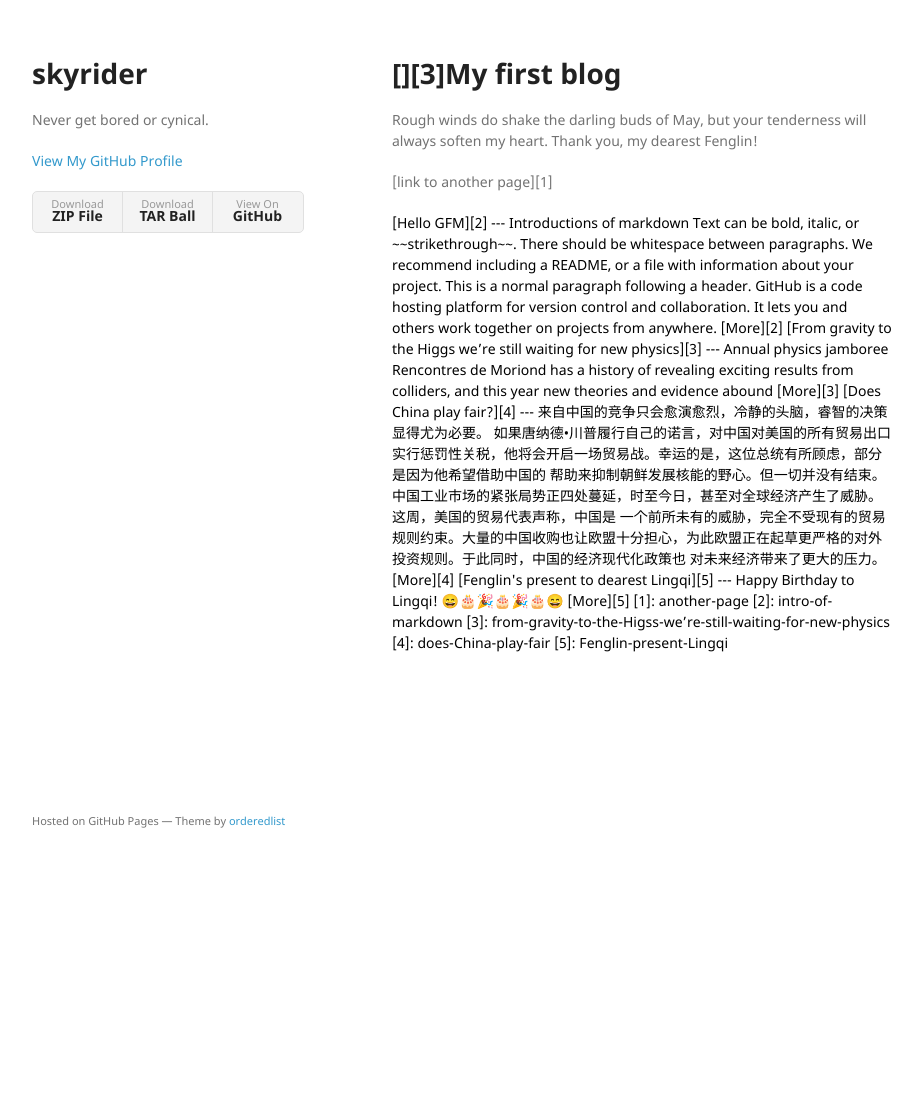
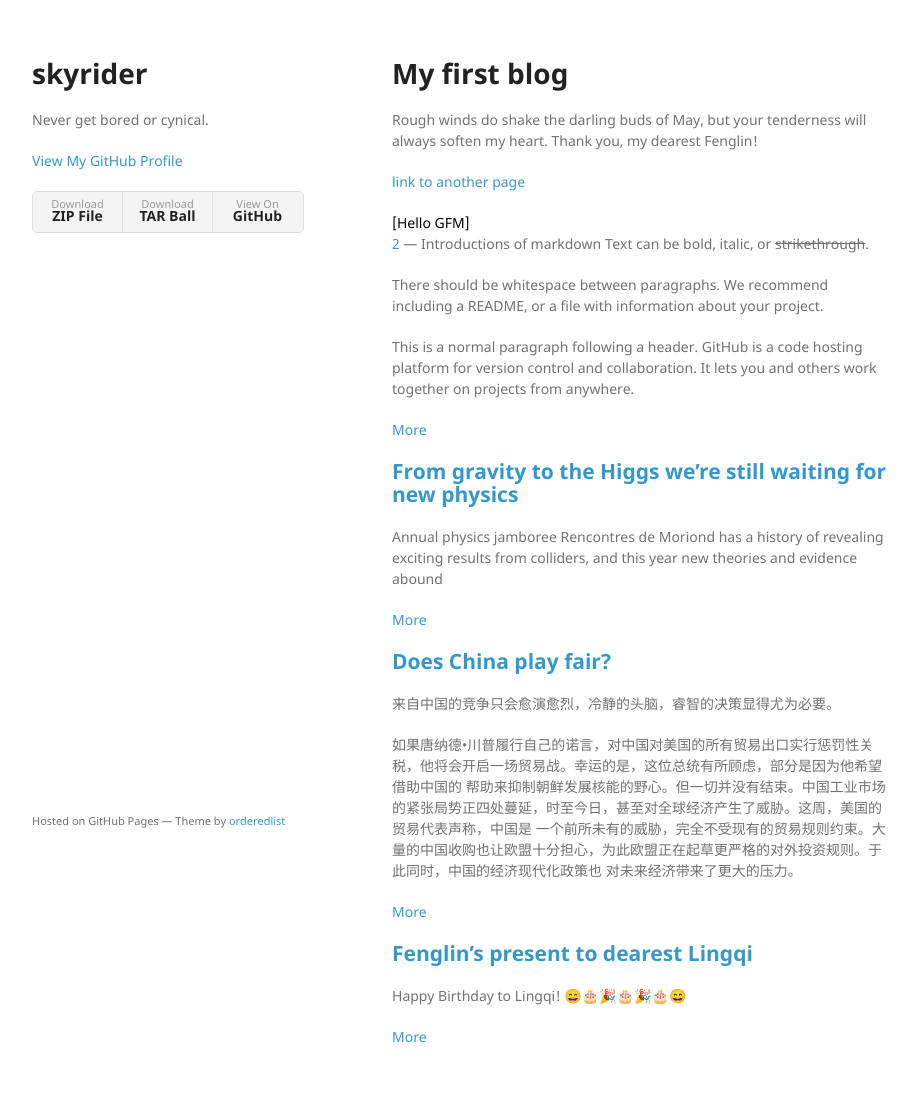
Before and after one commit to aladden/aladden.github.io, a Jekyll site: the page built from index.md, in a window 1280 px wide. Shown: the whole page, without its empty margins (178-1100 px from the left). Built offline with Jekyll 4.4.1, drawn with Linux system fonts in a browser that asks for light colours; emoji names are drawn with the system emoji font; our own code applies the rules of GitHub Pages for plain Markdown files; before the commit the page ends 900 px from its top, so only the background shows below that; some of the changed lines change nothing that is shown.

Commit message:
Update index.md

```diff
--- a/index.md
+++ b/index.md
@@ -8,7 +8,7 @@
 
 [link to another page][1]
 
-<font color=Black>[Hello GFM][2]
+<font color=Black>[Hello GFM]</font>[2]
 ---
 Introductions of markdown
 Text can be bold, italic, or ~~strikethrough~~.
```
